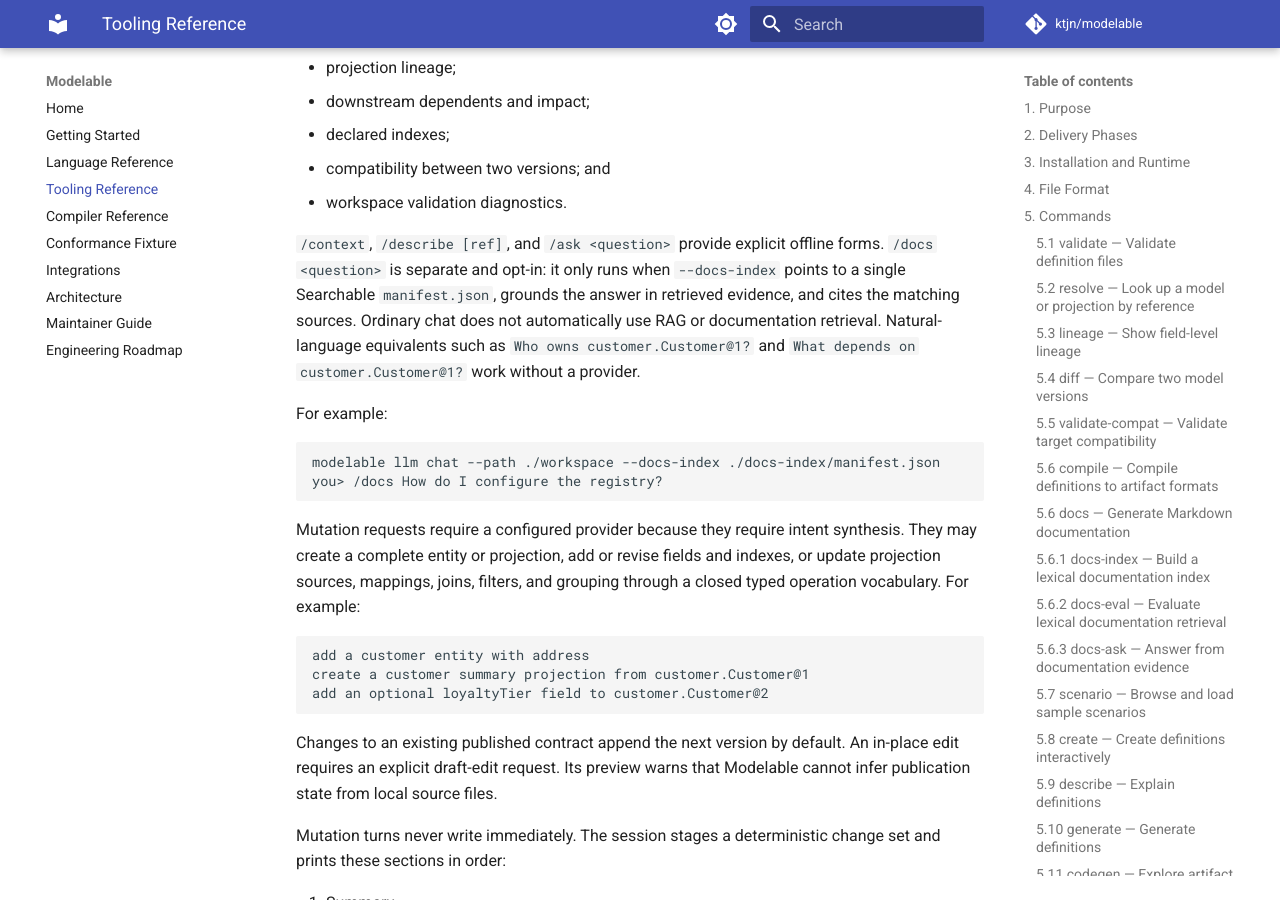
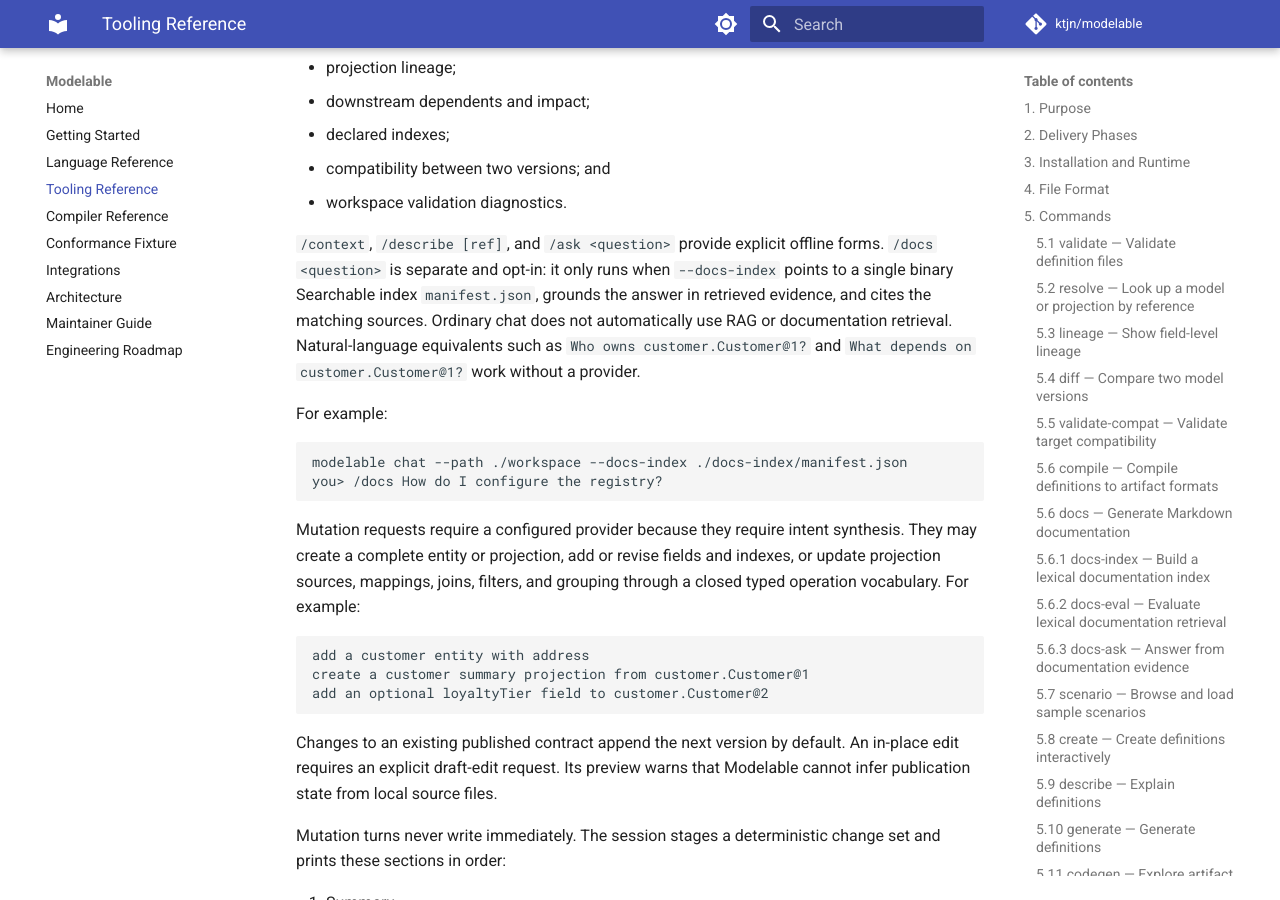
Before and after one commit to ktjn/modelable, an MkDocs documentation site: the page built from docs/cli-reference.md, in a window 1280 px wide and 900 px high, scrolled down 30983 px. Built offline with MkDocs 1.6.1 and Material for MkDocs 9.7.7, drawn with Linux system fonts in a browser that asks for light colours; comment, search, counter and statistics services are not loaded.

Commit message:
docs: fix RAG chat CLI example wording

````diff
--- a/docs/cli-reference.md
+++ b/docs/cli-reference.md
@@ -1254,17 +1254,17 @@
 
 `/context`, `/describe [ref]`, and `/ask <question>` provide explicit offline
 forms. `/docs <question>` is separate and opt-in: it only runs when
-`--docs-index` points to a single Searchable `manifest.json`, grounds the
-answer in retrieved evidence, and cites the matching sources. Ordinary chat
-does not automatically use RAG or documentation retrieval. Natural-language
-equivalents such as
+`--docs-index` points to a single binary Searchable index `manifest.json`,
+grounds the answer in retrieved evidence, and cites the matching sources.
+Ordinary chat does not automatically use RAG or documentation retrieval.
+Natural-language equivalents such as
 `Who owns customer.Customer@1?` and
 `What depends on customer.Customer@1?` work without a provider.
 
 For example:
 
 ```text
-modelable llm chat --path ./workspace --docs-index ./docs-index/manifest.json
+modelable chat --path ./workspace --docs-index ./docs-index/manifest.json
 you> /docs How do I configure the registry?
 ```
 
````
